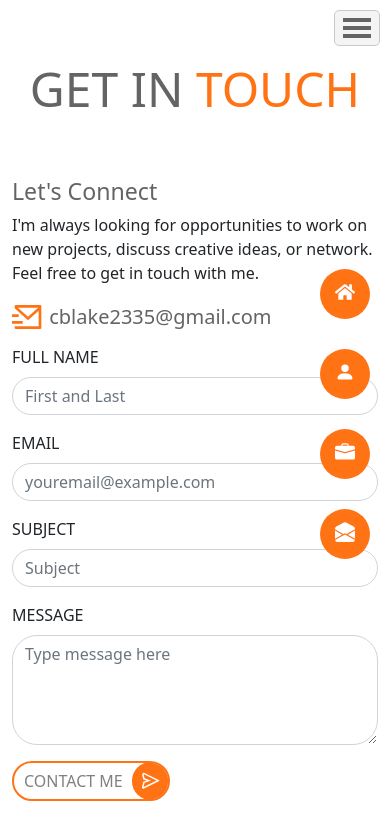
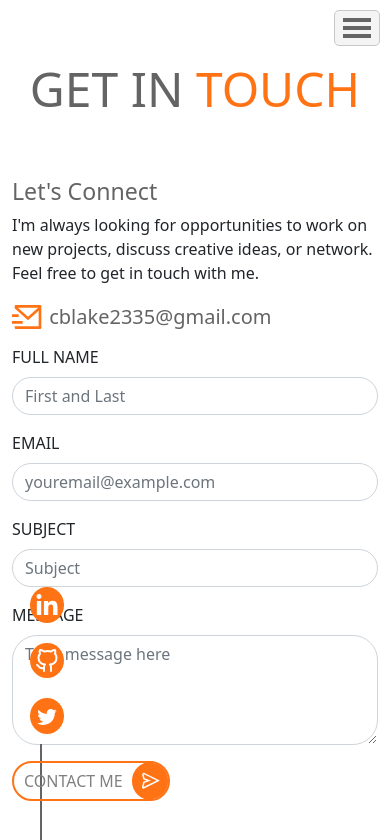
Before and after one commit to cblake35/Portfolio-V3, a React (Create React App) app: page /contact in a window 390 px wide. Shown: the top 840 px of the page. Built offline with nearby package versions, Linux system fonts and the light colour scheme; the HTML template or start-up script is replaced by a standard one.

Commit message:
Added social media links and minor responsiveness update.

```diff
--- a/src/App.css
+++ b/src/App.css
@@ -3,6 +3,39 @@
 .routeWrapper {
     width: 100%;
     margin: 0;
+}
+
+.socialMediaLinks {
+    display: flex;
+    flex-direction: column;
+    position: fixed;
+    bottom: 0;
+    left: 30px;
+}
+
+.socialMediaLinks a{
+    margin: 10px 0;
+    background-color: #FF7315;
+    border-radius: 50%;
+    padding: 5px;
+}
+
+.socialMediaLinks svg{
+    font-size: 1.5rem;
+    color: white;
+    transition: all 250ms ease;
+}
+
+/* CONTINUE STYLING HERE */
+.socialMediaLinks svg:hover {
+    /* box-shadow: 0 0 5px 1px #646464 ;
+    font-size: 1.75rem; */
+}
+
+.socialMediaLinks p {
+    border-left: 2px solid #646464;
+    height: 100px;
+    margin: 0 0 0 10px;
 }
 
 .sidebar {
@@ -196,6 +229,7 @@
 .mobileNav {
     position: absolute;
     right: 0;
+    display: none;
 }
 
 .mobileNav button {
@@ -815,5 +849,12 @@
 
 @media only screen and (max-width: 1000px) {
 
+    .sidebar {
+        display: none;
+    }
+
+    .mobileNav {
+        display: block;
+    }
 
   }
--- a/src/components/Sidebar.js
+++ b/src/components/Sidebar.js
@@ -10,6 +10,9 @@ import { BsFillPersonFill } from 'react-icons/bs';
 import { BsBriefcaseFill } from 'react-icons/bs';
 import { BsEnvelopeOpenFill } from 'react-icons/bs';
 import { GiHamburgerMenu } from 'react-icons/gi';
+import { FaLinkedinIn } from 'react-icons/fa';
+import { FiGithub } from 'react-icons/fi';
+import { AiOutlineTwitter } from 'react-icons/ai';
 
 function Sidebar() {
     const [show, setShow] = useState(false);
@@ -20,6 +23,12 @@ function Sidebar() {
     return (
         <div className='home'>
             <Router>
+                <div className='socialMediaLinks'>
+                    <a href='https://www.linkedin.com/in/cblake35/' target='_blank' rel='noreferrer'><FaLinkedinIn /></a>
+                    <a href='https://github.com/cblake35' target='_blank' rel='noreferrer'><FiGithub /></a>
+                    <a href='https://twitter.com/CBlakeDev' target='_blank' rel='noreferrer'><AiOutlineTwitter /></a>
+                    <p></p>
+                </div>
                 <div className='routeWrapper'>
                     <Switch>
                         <Route exact path='/'><Home /></Route>
```
